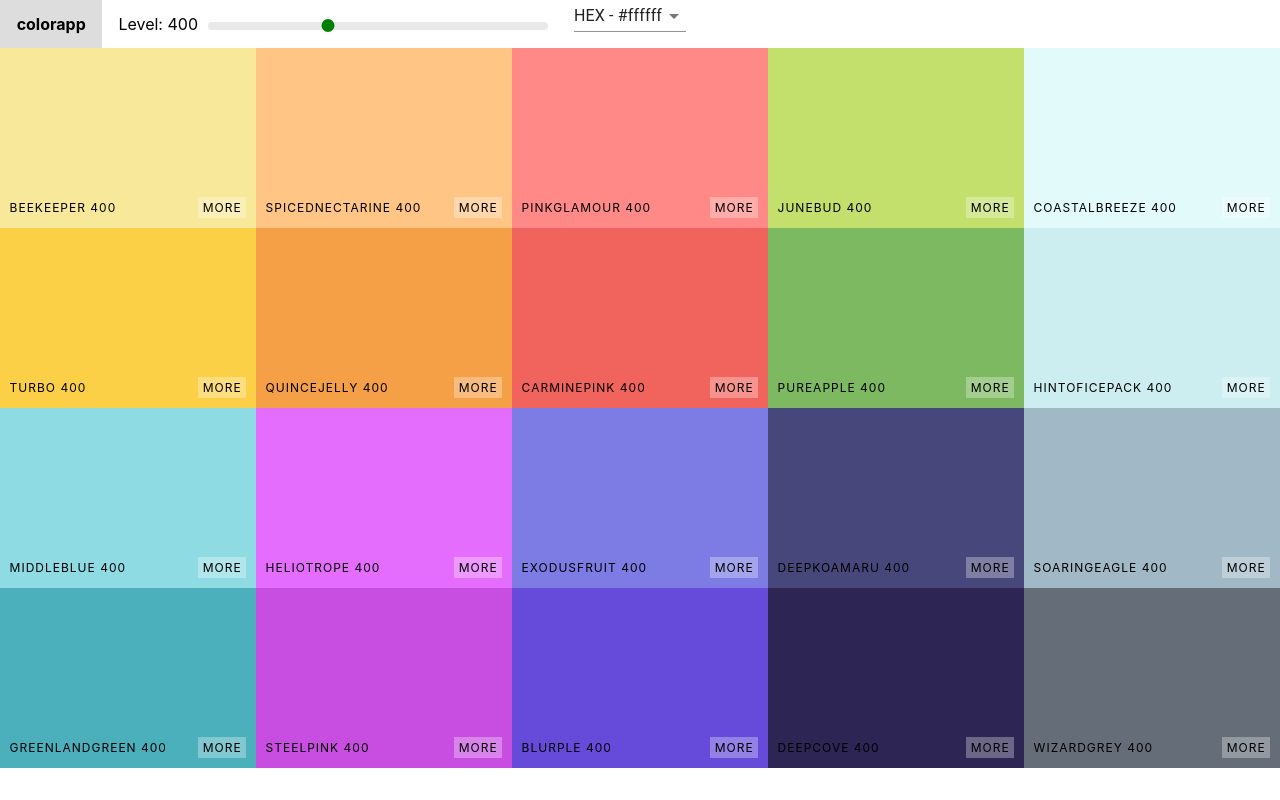
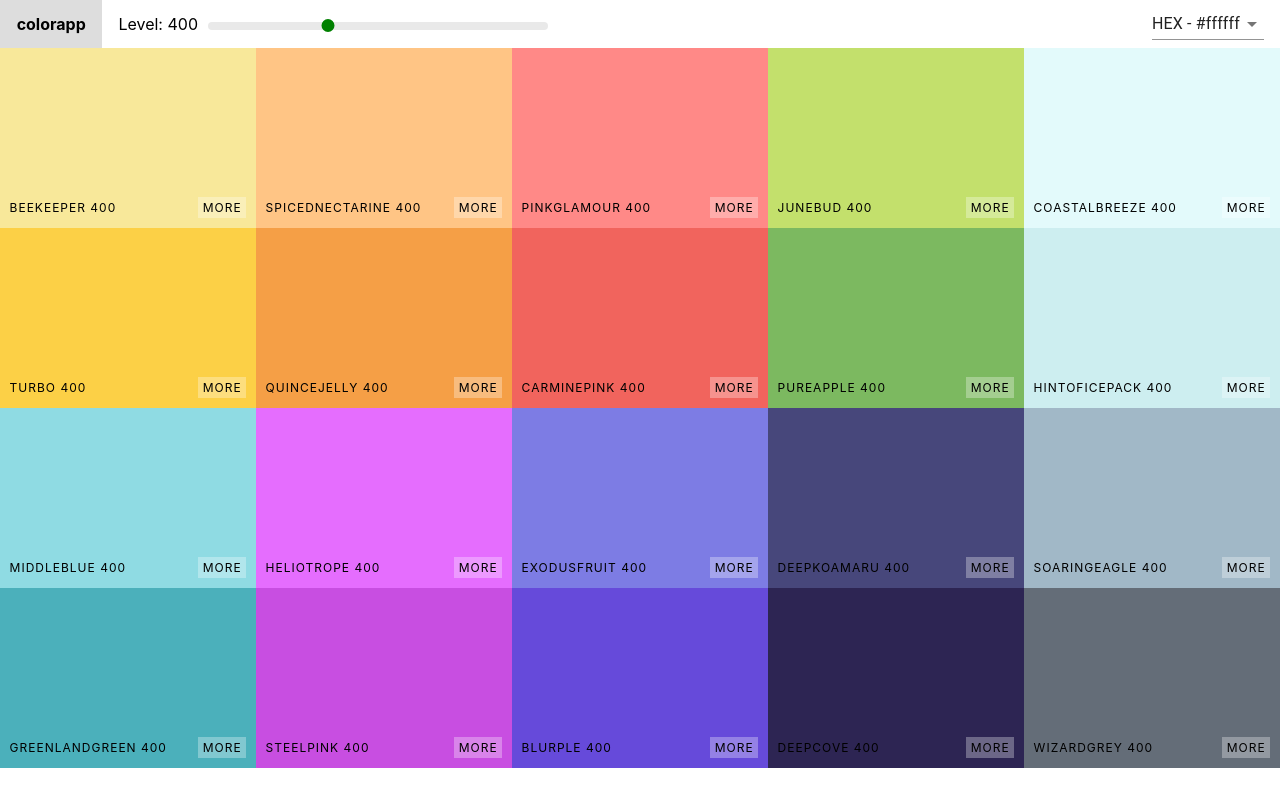
Before and after one commit to hemmayo/color-app, a React (Create React App) app: page / in a window 1280 px wide. Built offline with nearby package versions, Linux system fonts and the light colour scheme.

Commit message:
added snackbar

```diff
--- a/package.json
+++ b/package.json
@@ -4,6 +4,7 @@
   "private": true,
   "dependencies": {
     "@material-ui/core": "^4.3.2",
+    "@material-ui/icons": "^4.2.1",
     "chroma-js": "^2.0.4",
     "rc-slider": "^8.6.13",
     "react": "^16.9.0",
--- a/src/Navbar.css
+++ b/src/Navbar.css
@@ -4,20 +4,28 @@
   width: 100%;
 }
 
+.Navbar > * {
+  display: flex;
+  justify-content: center;
+  align-items: center;
+  display: flex;
+  justify-content: center;
+  align-items: center;
+}
+
 .logo {
   flex-basis: 8%;
   background-color: #ddd;
-  display: flex;
-  justify-content: center;
-  align-items: center;
   font-weight: bold;
 }
 
 .level-container {
-  display: flex;
-  justify-content: center;
-  align-items: center;
   padding: 0 1rem;
+}
+
+.select-container {
+  margin-left: auto;
+  margin-right: 1rem;
 }
 
 .slider.rc-slider {
--- a/src/Navbar.js
+++ b/src/Navbar.js
@@ -1,12 +1,19 @@
 import React, { Component } from "react";
 import Slider from "rc-slider";
-import Select from "@material-ui/core/Select";
 import "./Navbar.css";
-import { MenuItem } from "@material-ui/core";
+import { Select, MenuItem, IconButton, Snackbar } from "@material-ui/core";
+import { Close as CloseIcon } from "@material-ui/icons";
 
 export default class Navbar extends Component {
   render() {
-    const { changeFormat, changeLevel, level, format } = this.props;
+    const {
+      changeFormat,
+      changeLevel,
+      snackbarIsOpen,
+      closeSnackbar,
+      level,
+      format
+    } = this.props;
     return (
       <nav className="Navbar">
         <div className="logo">colorapp</div>
@@ -27,6 +34,30 @@ export default class Navbar extends Component {
             <MenuItem value="rgb">RGB - rgb(255,255,255)</MenuItem>
             <MenuItem value="rgba">RGBA - rgba(255,255,255, 1)</MenuItem>
           </Select>
+          <Snackbar
+            anchorOrigin={{ vertical: "bottom", horizontal: "right" }}
+            open={snackbarIsOpen}
+            onClose={closeSnackbar}
+            autoHideDuration={1500}
+            message={
+              <span id="message-id">
+                Format changed to {format.toUpperCase()}!
+              </span>
+            }
+            contentProps={{
+              "aria-describedby": "message-id"
+            }}
+            action={
+              <IconButton
+                onClick={closeSnackbar}
+                color="inherit"
+                key="close"
+                aria-label="close"
+              >
+                <CloseIcon />
+              </IconButton>
+            }
+          />
         </div>
       </nav>
     );
--- a/src/Palette.js
+++ b/src/Palette.js
@@ -7,7 +7,8 @@ import Navbar from "./Navbar";
 export default class Palette extends Component {
   state = {
     level: 400,
-    format: "hex"
+    format: "hex",
+    snackbarIsOpen: false
   };
 
   changeLevel = level => {
@@ -15,11 +16,15 @@ export default class Palette extends Component {
   };
 
   changeFormat = e => {
-    this.setState({ format: e.target.value });
+    this.setState({ format: e.target.value, snackbarIsOpen: true });
+  };
+
+  closeSnackbar = () => {
+    this.setState({ snackbarIsOpen: false });
   };
 
   render() {
-    const { level, format } = this.state;
+    const { level, format, snackbarIsOpen } = this.state;
     const { palette } = this.props;
     const colorBoxes = palette.colors[level].map((color, i) => (
       <ColorBox key={i} format={format} {...color} />
@@ -28,6 +33,8 @@ export default class Palette extends Component {
       <div className="Palette">
         {/* Navbar goes here  */}
         <Navbar
+          snackbarIsOpen={snackbarIsOpen}
+          closeSnackbar={this.closeSnackbar}
           changeFormat={this.changeFormat}
           format={format}
           changeLevel={this.changeLevel}
```
Also changed, not shown: 1 other file (tests, documents, lock files or other folders).
